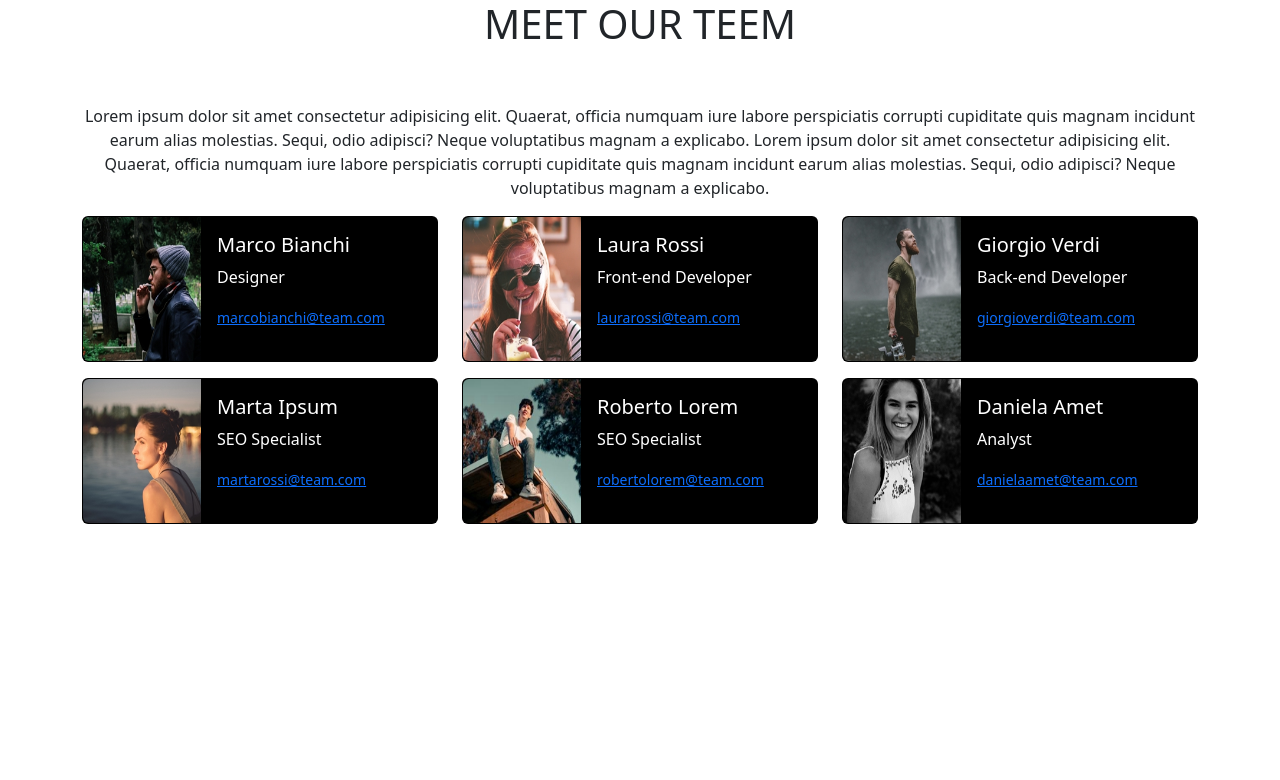
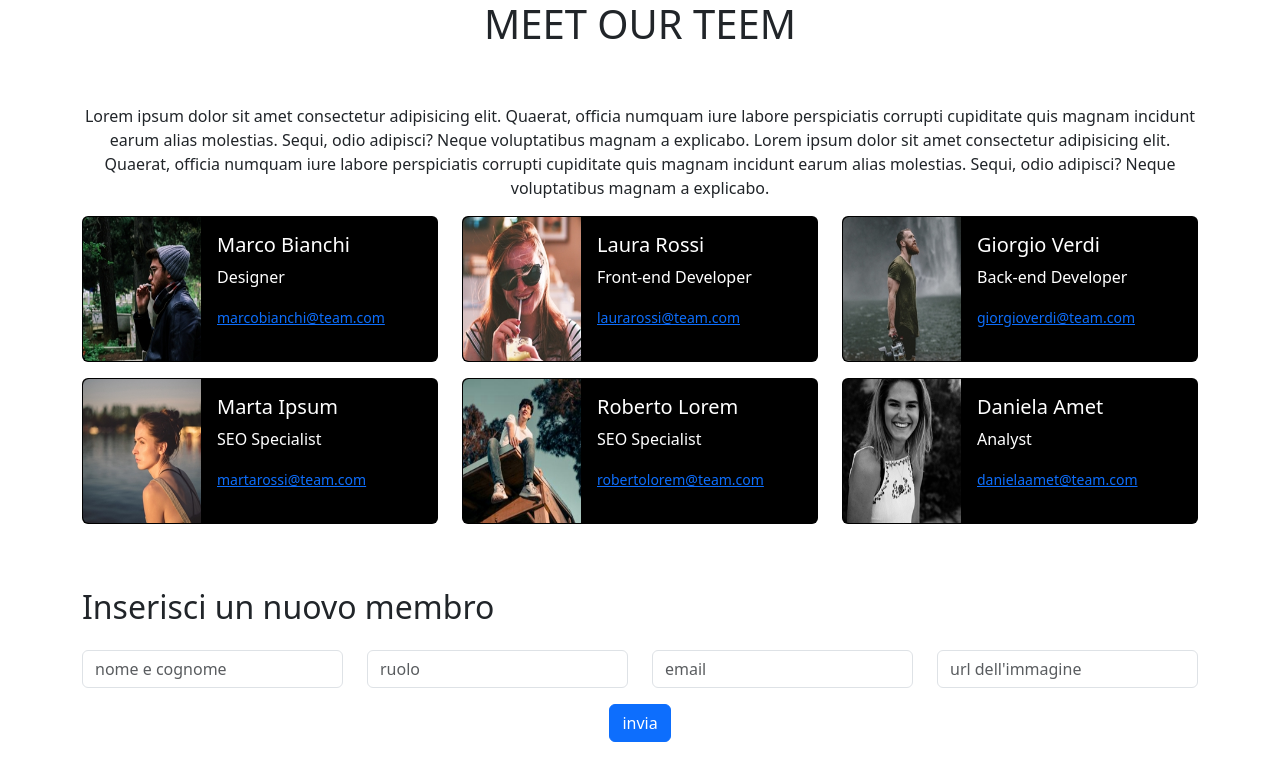
Before and after one commit to RiccardoFiacco/js-our-team, a plain HTML site: page index.html in a window 1280 px wide. Drawn offline with nearby package versions, Linux system fonts and the light colour scheme.

Commit message:
add form to insert new member

```diff
--- a/index.html
+++ b/index.html
@@ -130,7 +130,42 @@
                 </div>
             </div>
         </div>
+        <div class="row" id="add">
+
+        </div>
+
+        <form id="form">
+            <div class="row mt-5">
+                <h2 class="mb-4">Inserisci un nuovo membro</h2>
+                <div class="col-3">
+                    <div class="mb-3">
+                        <input type="text" class="form-control" id="nameSurname" placeholder="nome e cognome" required>
+                    </div>
+                </div>
+                <div class="col-3">
+                    <div class="mb-3">
+                        <input type="text" class="form-control" id="role" placeholder="ruolo" required>
+                    </div>
+                </div>
+                <div class="col-3">
+                    <div class="mb-3">
+                        <input type="text" class="form-control" id="email" placeholder="email" required>
+                    </div>
+                </div>
+                <div class="col-3">
+                    <div class="mb-3">
+                        <input type="text" class="form-control" id="img" placeholder="url dell'immagine" required>
+                    </div>
+                </div>
+                <div class="col text-center">
+                    <button type="submit" class="btn btn-primary">invia</button>
+                </div>
+            </div>
+
+        </form>
+
     </div>
+
   <script src="./js/script.js"></script>
 </body>
 
```
